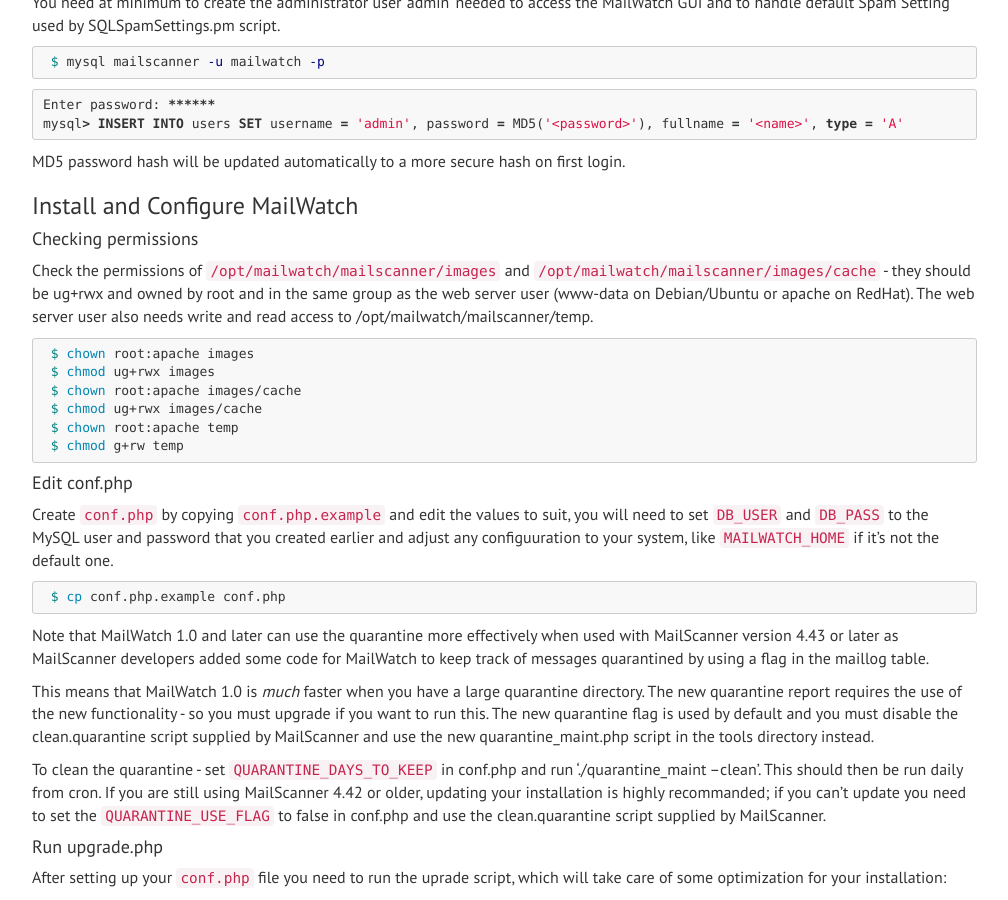
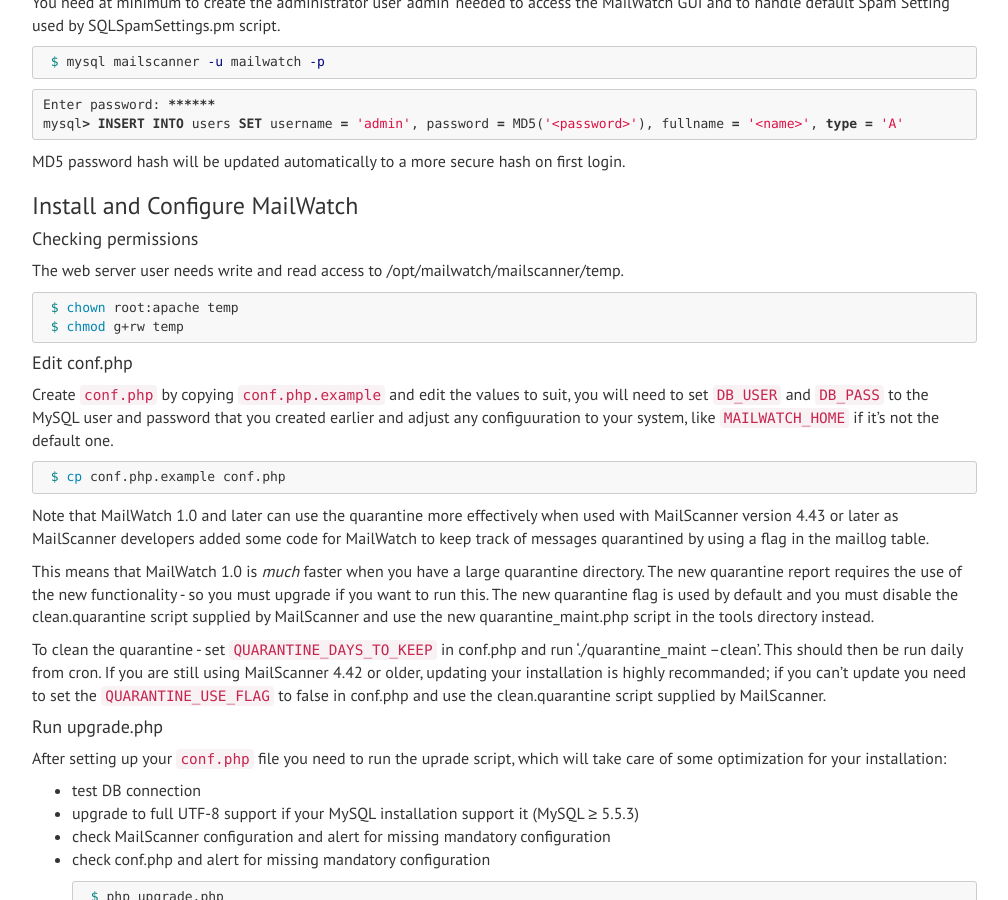
Before and after one commit to mailwatch/mailwatch-docs, a Jekyll site: the page built from _posts/2017-03-23-installing.md, in a window 1280 px wide and 900 px high, scrolled down 1973 px. Shown: the whole window, without its empty margins (233-1241 px from the left). Built offline with Jekyll 4.4.1, drawn with Linux system fonts in a browser that asks for light colours; nearby versions of some CDN libraries.

Commit message:
Update 2017-03-23-installing.md
see mailwatch/mailwatch#900

````diff
--- a/_posts/2017-03-23-installing.md
+++ b/_posts/2017-03-23-installing.md
@@ -121,13 +121,9 @@ MD5 password hash will be updated automatically to a more secure hash on first l
 
 #### Checking permissions
 
-Check the permissions of `/opt/mailwatch/mailscanner/images` and `/opt/mailwatch/mailscanner/images/cache` - they should be ug+rwx and owned by root and in the same group as the web server user (www-data on Debian/Ubuntu or apache on RedHat). The web server user also needs write and read access to /opt/mailwatch/mailscanner/temp.
+The web server user needs write and read access to /opt/mailwatch/mailscanner/temp.
 
 ```shell
- $ chown root:apache images
- $ chmod ug+rwx images
- $ chown root:apache images/cache
- $ chmod ug+rwx images/cache
  $ chown root:apache temp
  $ chmod g+rw temp
 ```
````
